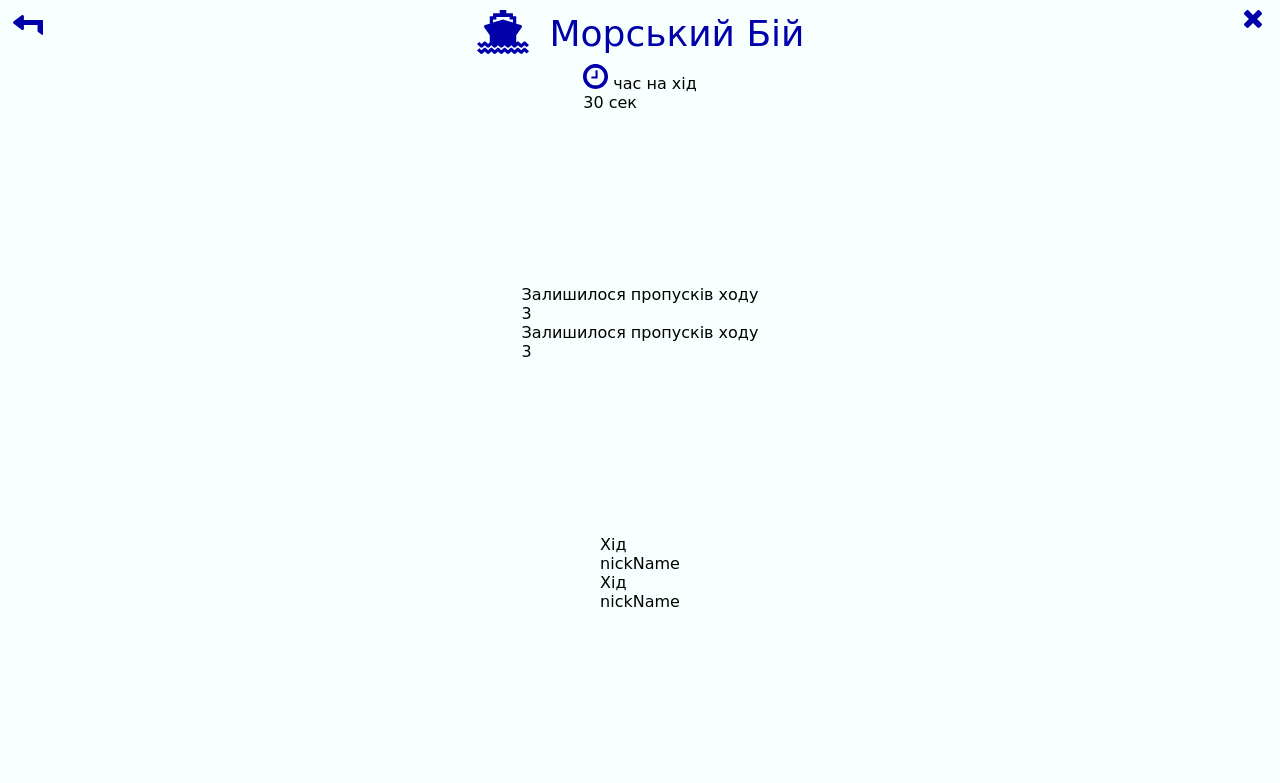
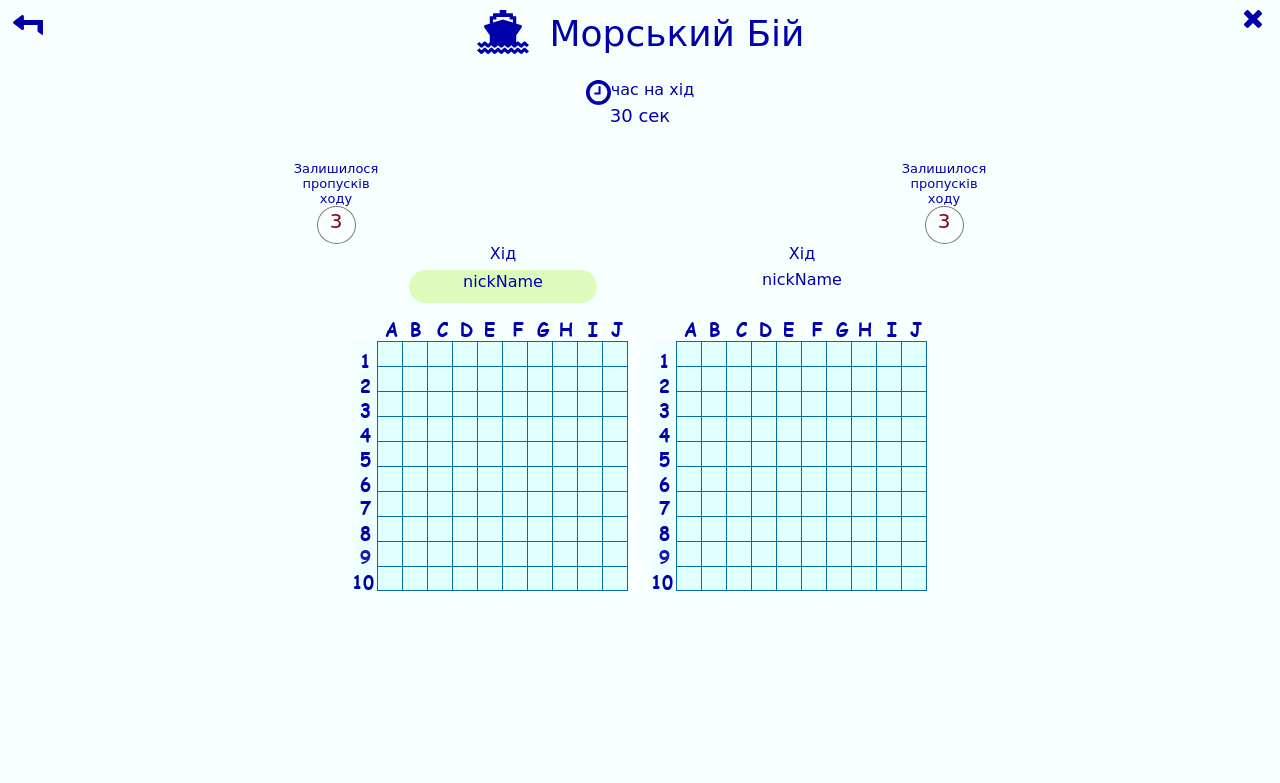
Before and after one commit to KorotkyiAnton/battle_ship, a PHP site: page /acc/battle/index.html in a window 1280 px wide. Shown: the top 783 px of the page. Run offline with PHP 8.4, Linux system fonts and the light colour scheme; some libraries are stand-ins or nearby versions.

Commit message:
Update: add styles for battle page

```diff
--- a/seabattle/acc/battle/style.css
+++ b/seabattle/acc/battle/style.css
@@ -45,10 +45,107 @@ header>div {
 
 main {
     display: flex;
+    color: #0000AA;
     position: relative;
     flex-direction: column;
-    justify-content: space-between;
     align-items: center;
     min-height: 90vh;
     height: 90vh;
 }
+
+.time-to-turn {
+    display: flex;
+    flex-direction: column;
+    align-items: center;
+    margin-top: 16px;
+    margin-bottom: 35px;
+}
+
+.time-to-turn > div {
+    display: flex;
+}
+
+.time-to-turn>span {
+    font-size: 18px;
+}
+
+.skip {
+    display: flex;
+    justify-content: space-between;
+    width: 687px;
+}
+
+.skip > div {
+    font-size: 13px;
+    display: flex;
+    flex-direction: column;
+    align-items: center;
+    width: 79px;
+    text-align: center;
+}
+
+.skip span {
+    font-size: 20px;
+    text-align: center;
+    color: #910012;
+    width: 33px;
+    height: 32px;
+    padding: 2px 2px 2px 2px;
+    border: 1px solid #797979;
+    border-radius: 100%;
+}
+
+.player-nick {
+    display: flex;
+    flex-direction: row;
+    justify-content: space-between;
+    width: 574px;
+}
+
+.player-nick > div {
+    display: flex;
+    flex-direction: column;
+    align-items: center;
+    width: 250px;
+    text-align: center;
+}
+
+.player-nick span {
+    margin-top: 7px;
+    margin-bottom: 14px;
+}
+
+.player-nick > div:first-child {
+    margin-left: 25px;
+}
+
+.highlite {
+    width: 184px;
+    height: 29px;
+    padding: 2px 2px 2px 2px;
+    border-radius: 20px;
+    background-color: rgba(149, 242, 4, 0.27);
+}
+
+.battle-fields {
+    display: flex;
+    flex-direction: row;
+    justify-content: space-between;
+    width: 574px;
+}
+
+.field {
+    width: 275px;
+    height: 275px;
+    flex-shrink: 0;
+    position: relative;
+    background: url('../img/bg_play_field.png') no-repeat;
+}
+
+.ships {
+    width: 250px;
+    height: 250px;
+    position: relative;
+    left: 29px;
+    top: 27px;
+}
```
